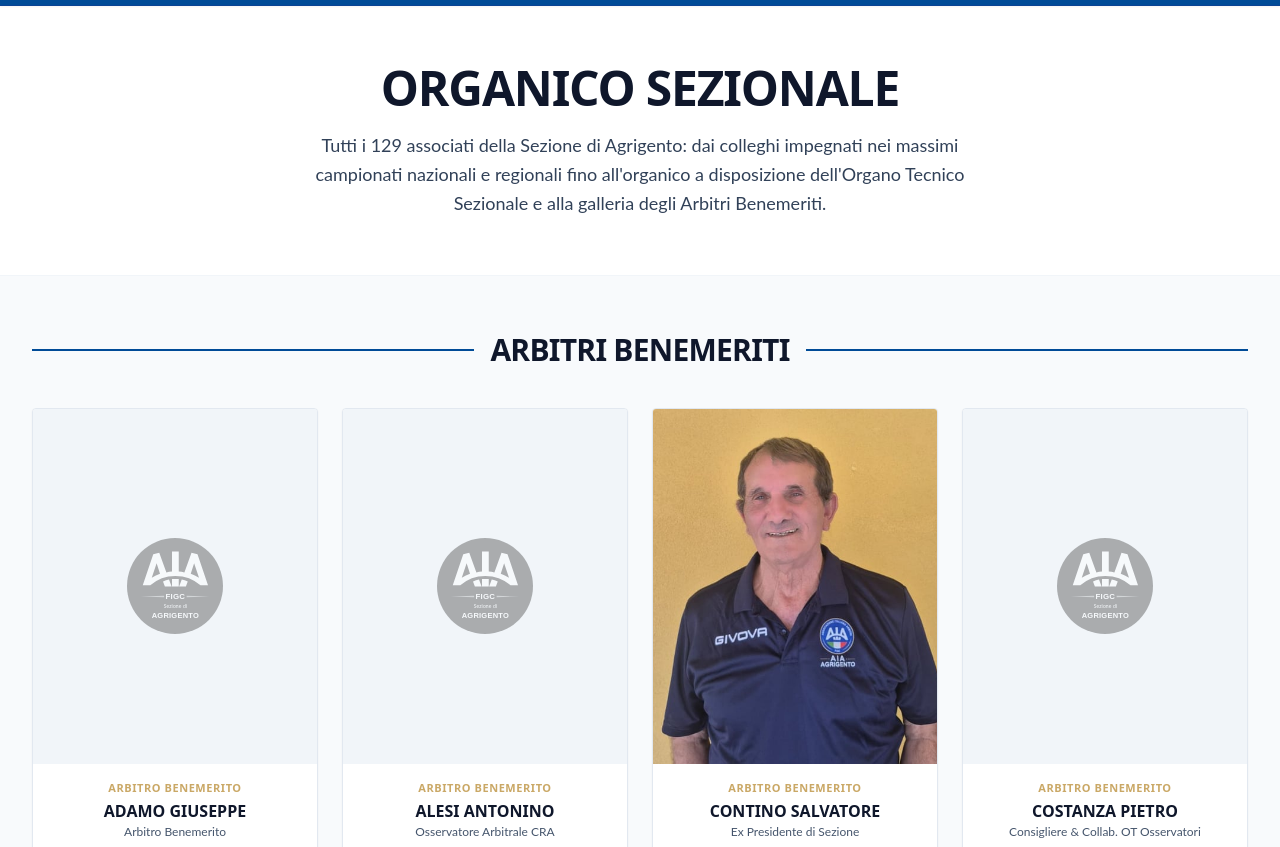
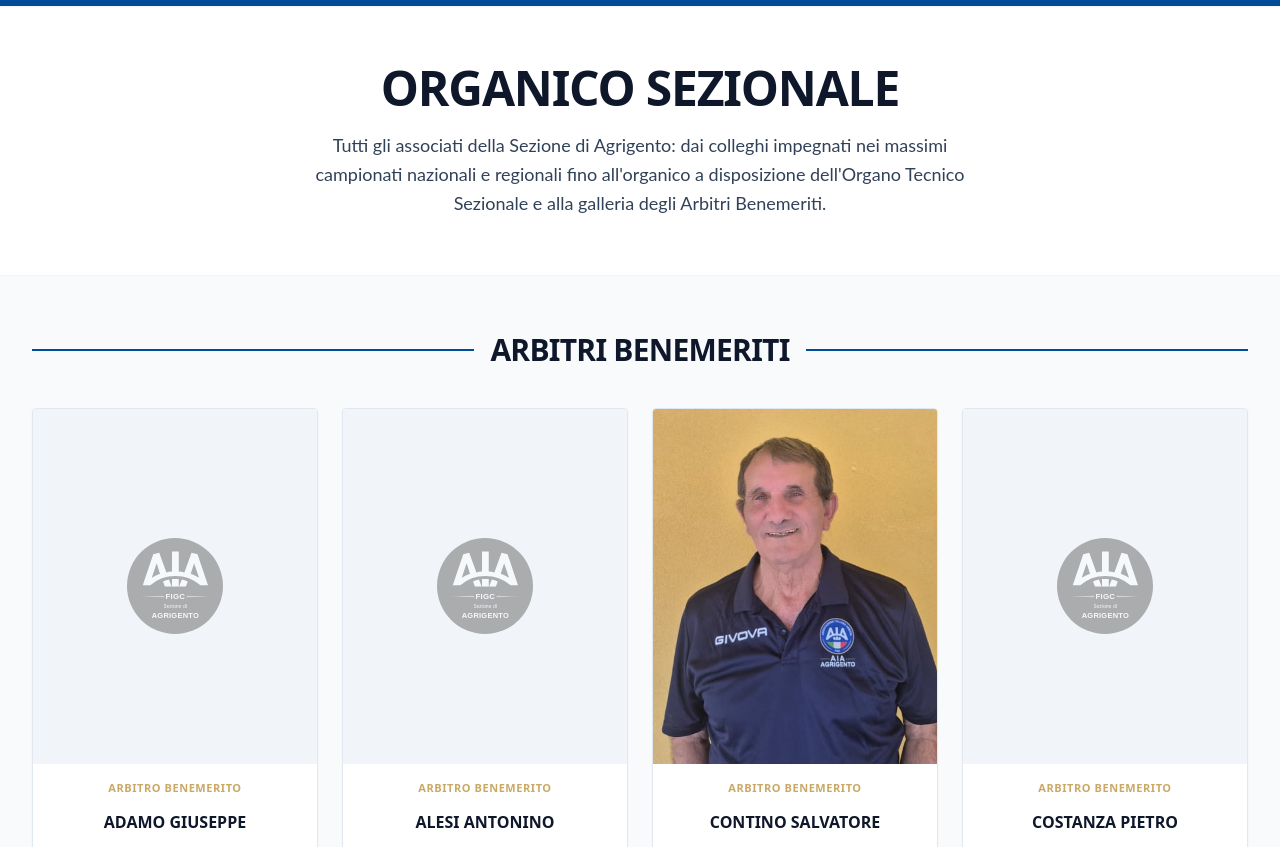
Before and after one commit to sasucodex/aia-agrigento-web, an Astro site: page /organico in a window 1280 px wide. Shown: the part 91-938 px from the top of the page. Built offline with nearby package versions, Linux system fonts and the light colour scheme; Astro itself is replaced by a stand-in of ours.

Commit message:
fix(organico): refine hero copy, show full referee names and update table header

```diff
--- a/src/components/organico/OrganicoHero.astro
+++ b/src/components/organico/OrganicoHero.astro
@@ -6,7 +6,7 @@ export interface Props {
 
 const {
   title = "Organico Sezionale",
-  subtitle = "Tutti i 129 associati della Sezione di Agrigento: dai colleghi impegnati nei massimi campionati nazionali e regionali fino all'organico a disposizione dell'Organo Tecnico Sezionale e alla galleria degli Arbitri Benemeriti.",
+  subtitle = "Tutti gli associati della Sezione di Agrigento: dai colleghi impegnati nei massimi campionati nazionali e regionali fino all'organico a disposizione dell'Organo Tecnico Sezionale e alla galleria degli Arbitri Benemeriti.",
 } = Astro.props;
 ---
 
--- a/src/components/organico/OrganicoTable.astro
+++ b/src/components/organico/OrganicoTable.astro
@@ -21,9 +21,9 @@ const { rows, colLabel = "Organo / Ruolo" } = Astro.props;
         <tr class="bg-slate-50 border-b border-slate-200">
           <th
             scope="col"
-            class="py-2.5 sm:py-3 px-2 sm:px-4 font-heading font-bold text-xs uppercase tracking-wider text-slate-700 w-12 sm:w-20"
+            class="py-2.5 sm:py-3 px-2 sm:px-4 font-heading font-bold text-xs uppercase tracking-wider text-slate-700 whitespace-nowrap"
           >
-            Qual.
+            Qualifica
           </th>
           <th
             scope="col"
--- a/src/components/organico/RefereeCard.astro
+++ b/src/components/organico/RefereeCard.astro
@@ -46,10 +46,10 @@ const { associato } = Astro.props;
         </p>
       )}
 
-      <h3 class="font-heading font-bold text-xs sm:text-base text-slate-900 leading-snug line-clamp-1 uppercase">
+      <h3 class="font-heading font-bold text-xs sm:text-base text-slate-900 leading-snug uppercase min-h-[2.5rem] sm:min-h-[2.75rem] flex items-center justify-center text-balance">
         {associato.cognome} {associato.nome}
       </h3>
-      <p class="font-sans text-[11px] sm:text-xs text-slate-600 mt-0.5 line-clamp-1">
+      <p class="font-sans text-[11px] sm:text-xs text-slate-600 mt-0.5">
         {associato.ruolo}
       </p>
     </div>
```
